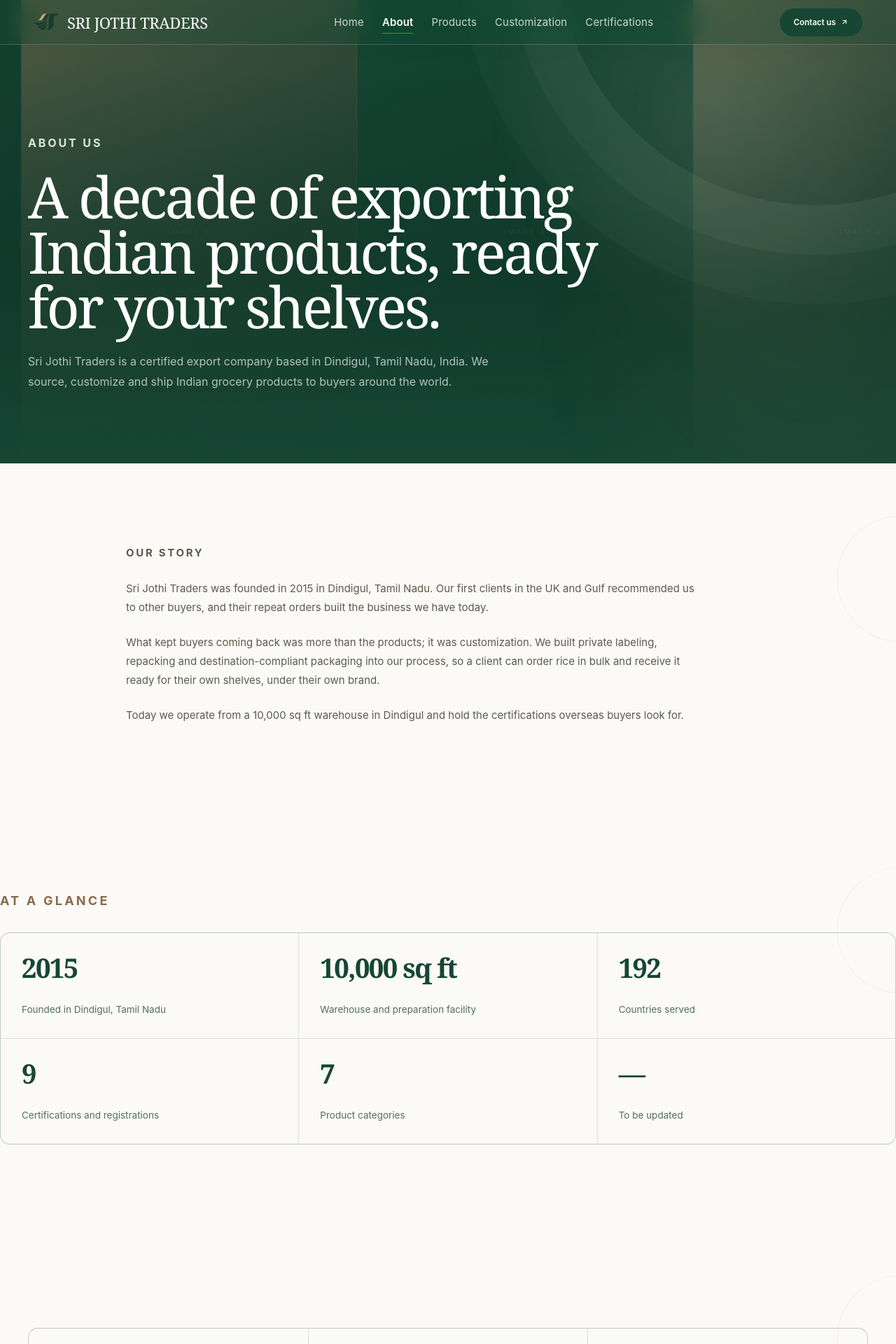
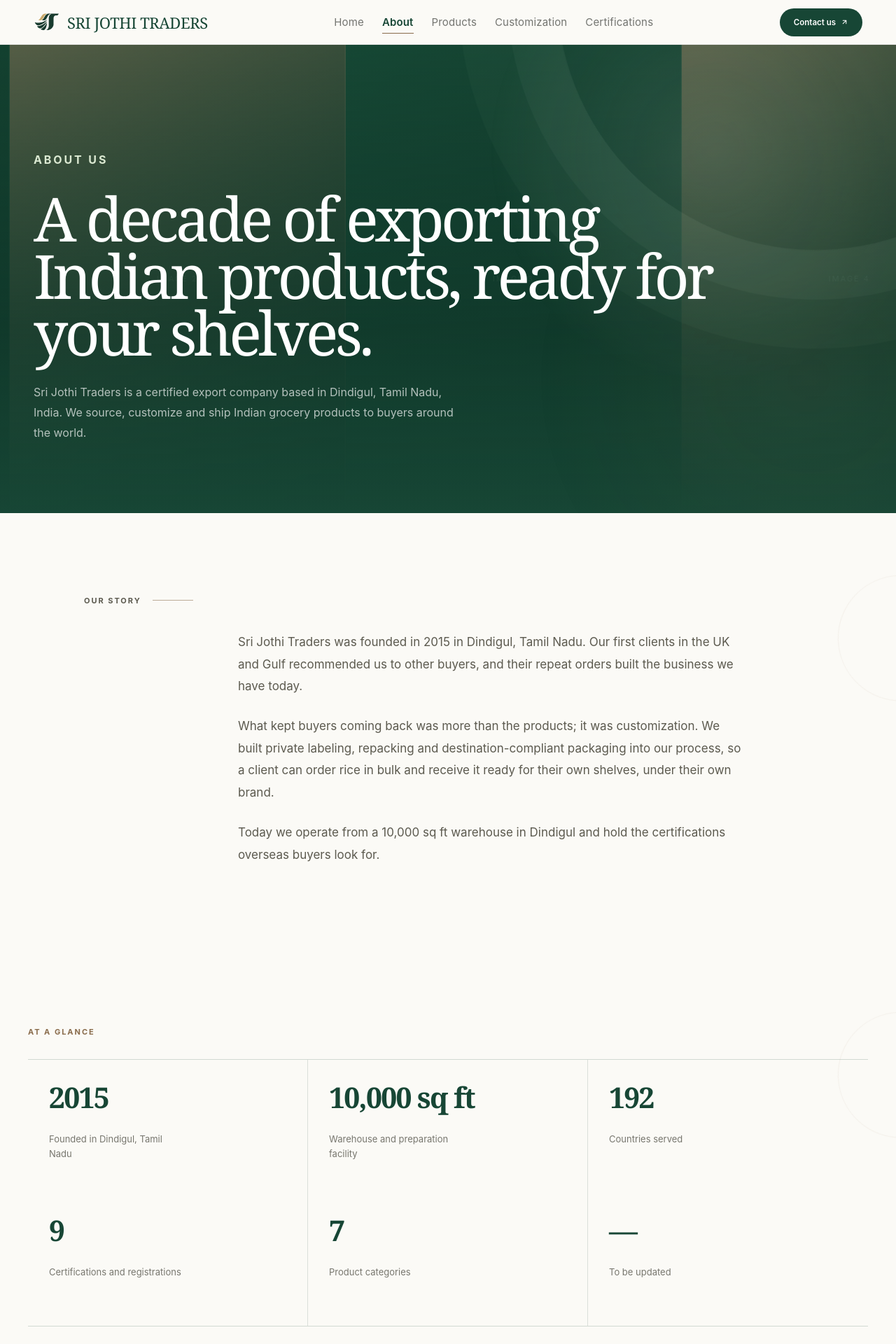
Before and after one commit to Lokesh-5618/sri-jothi-site, a React (Vite) app: page /about in a window 1280 px wide. Shown: the top 1920 px of the page at 70% size. Built offline with nearby package versions, Linux system fonts and the light colour scheme.

Commit message:
Update index.css

```diff
--- a/src/index.css
+++ b/src/index.css
@@ -214,9 +214,7 @@
 /* ---------- nav ---------- */
 /* ---------- nav ---------- */
 .nav {
-  position: absolute;
-  top: 0;
-  left: 0;
+  position: relative;
   z-index: 200;
   width: 100%;
   height: 64px;
@@ -224,18 +222,15 @@
   display: flex;
   align-items: center;
   justify-content: space-between;
-  /* translucent warm tint so the image beneath remains visible */
-  background: rgba(23, 70, 53, .30);
-  backdrop-filter: blur(18px) saturate(120%);
-  -webkit-backdrop-filter: blur(18px) saturate(120%);
-  border-bottom: 1px solid rgba(255, 255, 255, .18);
-  box-shadow: 0 4px 24px rgba(16, 56, 42, .06);
+  background: rgba(251, 250, 246, .92);
+  backdrop-filter: blur(16px);
+  border-bottom: 1px solid rgba(32, 35, 31, .09);
   isolation: isolate;
 }
 .logo {
   font: 22px var(--serif);
   letter-spacing: -.02em;
-  color: #fff;
+  color: var(--green);
   flex-shrink: 0;
   display: flex;
   align-items: center;
@@ -256,8 +251,7 @@
 }
 .navlinks { display: flex; gap: 26px; font-size: 15px; align-items: center; }
 .navlinks a {
-  color: rgba(255, 255, 255, .78);
-  opacity: 1;
+  opacity: .62;
   transition: opacity .25s;
   position: relative;
   padding: 4px 0;
@@ -271,9 +265,9 @@
   background: var(--brown);
   transition: width .3s var(--ease);
 }
-.navlinks a:hover { opacity: 1; color: #fff; }
+.navlinks a:hover { opacity: 1; }
 .navlinks a:hover:after, .navlinks a.active:after { width: 100%; }
-.navlinks a.active { opacity: 1; color: #fff; font-weight: 600; }
+.navlinks a.active { opacity: 1; color: var(--green); font-weight: 600; }
 .navcta {
   background: var(--green);
   color: #fff;
@@ -309,7 +303,7 @@
   padding: 6px;
   flex-shrink: 0;
 }
-.hamburger span { display: block; width: 22px; height: 2px; background: #fff; border-radius: 2px; transition: transform .3s var(--ease), opacity .2s; }
+.hamburger span { display: block; width: 22px; height: 2px; background: var(--green); border-radius: 2px; transition: transform .3s var(--ease), opacity .2s; }
 .hamburger.open span:nth-child(1) { transform: translateY(7px) rotate(45deg); }
 .hamburger.open span:nth-child(2) { opacity: 0; }
 .hamburger.open span:nth-child(3) { transform: translateY(-7px) rotate(-45deg); }
@@ -805,7 +799,6 @@
   .wrap { width: calc(100% - 36px); }
   section { padding: 60px 0; }
   .nav { height: 54px; padding: 0 16px; }
-  .hero { min-height: 100svh; padding: 92px 0 55px; }
   .logo { font-size: 18px; }
   .navcta { padding: 8px 14px; font-size: 10px; min-height: 36px; }
   .mobile-drawer { padding: 0 28px; gap: 22px; }
@@ -823,7 +816,6 @@
 @media (max-width: 390px) {
   .wrap { width: calc(100% - 28px); }
   .nav { padding: 0 12px; }
-  .hero { padding-top: 84px; }
   .logo { font-size: 16px; }
   .page-hero h1 { font-size: clamp(30px, 8.5vw, 44px); }
   .display { font-size: clamp(28px, 8vw, 42px); }
@@ -846,11 +838,11 @@
 
 /* hero */
 .hero {
-  min-height: 100svh;
+  min-height: calc(100svh - 64px);
   background: var(--cream);
   position: relative;
   overflow: hidden;
-  padding: clamp(120px, 11vw, 150px) 0 56px;
+  padding: clamp(72px, 7.5vw, 100px) 0 56px;
   display: flex;
   align-items: flex-start;
 }
@@ -1206,7 +1198,7 @@
 /* ===== Homepage responsive ===== */
 @media (max-width: 1050px) {
   .hero-grid { grid-template-columns: 1fr; }
-  .hero { padding: 120px 0 55px; align-items: flex-start; }
+  .hero { padding: 90px 0 55px; align-items: flex-start; }
   .hero-copy { max-width: 720px; }
   .hero-visual { min-height: 470px; margin-top: -10px; }
   .hero-transport { width: 520px; right: -90px; top: 40%; }
@@ -4073,3 +4065,463 @@
     margin-top: 42px;
   }
 }
+/* ============================================================
+   SRI JOTHI TRADERS — ABOUT PAGE EDITORIAL REDESIGN
+   Overrides the older About-page rules without affecting other pages.
+   ============================================================ */
+
+/* About hero: stronger editorial hierarchy */
+.page-hero {
+  min-height: min(680px, 72vh);
+  padding: 150px 0 100px;
+}
+
+.page-hero .wrap {
+  width: min(var(--max-w), calc(100% - 96px));
+}
+
+.page-hero .eyebrow {
+  margin-bottom: 28px;
+}
+
+.page-hero h1 {
+  max-width: 980px;
+  font-size: clamp(52px, 6.8vw, 92px);
+  line-height: .94;
+  letter-spacing: -.055em;
+}
+
+.page-hero .wrap > p.reveal:last-child {
+  max-width: 610px;
+  margin-top: 30px;
+  font-size: 16px;
+  line-height: 1.8;
+}
+
+/* Give About sections a consistent editorial rhythm */
+.page-hero + section,
+.page-hero ~ section {
+  scroll-margin-top: 20px;
+}
+
+/* Story sections */
+.story {
+  width: min(100%, 1040px);
+  max-width: 1040px;
+  margin: 0 auto;
+}
+
+.story .eyebrow {
+  margin-bottom: 34px;
+}
+
+.story > p {
+  max-width: 720px;
+  margin-left: 220px;
+  font-size: 17px;
+  line-height: 1.85;
+  color: var(--ink-soft);
+}
+
+.story > p + p {
+  margin-top: 26px;
+}
+
+.story > h2 {
+  max-width: 760px;
+  margin-left: 220px;
+  margin-bottom: 30px;
+  font-size: clamp(40px, 5vw, 68px);
+  line-height: .98;
+  color: var(--green);
+}
+
+.story > .eyebrow {
+  position: relative;
+  margin-left: 0;
+  font-size: 11px;
+  letter-spacing: .18em;
+}
+
+.story > .eyebrow::after {
+  content: '';
+  display: inline-block;
+  width: 58px;
+  height: 1px;
+  margin: 0 0 4px 16px;
+  background: var(--brown);
+  opacity: .55;
+}
+
+/* At a glance */
+.facts {
+  width: min(100%, var(--max-w));
+  margin: 0 auto;
+}
+
+.facts > .eyebrow {
+  margin-bottom: 30px;
+  font-size: 11px;
+  letter-spacing: .18em;
+}
+
+.facts-grid {
+  grid-template-columns: repeat(3, minmax(0, 1fr));
+  gap: 0;
+  margin-top: 0;
+  background: transparent;
+  border: 0;
+  border-top: 1px solid rgba(23,70,53,.18);
+  border-bottom: 1px solid rgba(23,70,53,.18);
+  border-radius: 0;
+}
+
+.fact {
+  min-height: 190px;
+  padding: 34px 30px 36px;
+  background: transparent;
+  border-right: 1px solid rgba(23,70,53,.14);
+  border-radius: 0;
+  justify-content: flex-start;
+  gap: 24px;
+}
+
+.fact:nth-child(3n) {
+  border-right: 0;
+}
+
+.fact:hover {
+  transform: none;
+  box-shadow: none;
+  background: rgba(219,233,210,.28);
+}
+
+.fact b {
+  font-size: clamp(28px, 3.2vw, 44px);
+  line-height: .95;
+  color: var(--green);
+}
+
+.fact span {
+  max-width: 24ch;
+  font-size: 13px;
+  line-height: 1.65;
+  color: var(--muted);
+}
+
+/* Mission / Vision / Values: use the existing generic section structure */
+.mission-values,
+.about-values {
+  padding-top: 0;
+}
+
+/* The third section after facts is mission/vision/values in this About JSX */
+.facts + section .facts-grid {
+  grid-template-columns: repeat(3, minmax(0, 1fr));
+  border-top: 1px solid rgba(23,70,53,.18);
+  border-bottom: 1px solid rgba(23,70,53,.18);
+}
+
+.facts + section .fact {
+  min-height: 220px;
+  padding: 38px 34px;
+}
+
+.facts + section .fact b {
+  font-family: var(--sans);
+  font-size: 11px;
+  font-weight: 700;
+  text-transform: uppercase;
+  letter-spacing: .16em;
+  color: var(--brown);
+}
+
+.facts + section .fact span {
+  max-width: 34ch;
+  font-family: var(--serif);
+  font-size: clamp(20px, 2vw, 25px);
+  line-height: 1.3;
+  color: var(--green);
+}
+
+/* Quality: cream editorial band */
+.facts + section + section {
+  background: var(--cream);
+}
+
+/* Team */
+.team {
+  background: var(--paper);
+  padding-top: clamp(100px, 11vw, 160px);
+}
+
+.team > .wrap {
+  width: min(var(--max-w), calc(100% - 64px));
+}
+
+.team > .wrap > .eyebrow {
+  margin-bottom: 22px;
+  font-size: 11px;
+  letter-spacing: .18em;
+}
+
+.team > .wrap > h2 {
+  max-width: 720px !important;
+  margin-bottom: 58px !important;
+  font-size: clamp(46px, 5.8vw, 76px);
+  line-height: .94;
+}
+
+.team-grid {
+  grid-template-columns: repeat(3, minmax(0, 1fr));
+  gap: 18px;
+}
+
+.team-card {
+  padding: 0 0 30px;
+  background: transparent;
+  border: 0;
+  border-radius: 0;
+  text-align: left;
+  box-shadow: none;
+}
+
+.team-card:hover {
+  transform: none;
+  box-shadow: none;
+}
+
+.team-avatar {
+  width: 100%;
+  aspect-ratio: 4 / 4.7;
+  margin: 0 0 24px;
+  border: 0;
+  border-radius: 4px;
+  background: linear-gradient(145deg, var(--lime), #e7dfd4);
+}
+
+.team-avatar::after {
+  width: 120px;
+  height: 120px;
+  border-color: rgba(137,107,75,.22);
+}
+
+.team-card h3 {
+  margin: 0;
+  font-size: 24px;
+  color: var(--green);
+}
+
+.team-card > span {
+  margin-top: 7px;
+  font-size: 10px;
+  letter-spacing: .12em;
+}
+
+.team-card > p {
+  max-width: 34ch;
+  margin-top: 14px;
+  font-size: 13px;
+  line-height: 1.7;
+  color: var(--muted);
+}
+
+/* Journey section */
+.team + section .story > p strong {
+  display: inline-block;
+  min-width: 150px;
+  color: var(--green);
+  font-family: var(--sans);
+  font-size: 11px;
+  text-transform: uppercase;
+  letter-spacing: .1em;
+}
+
+/* Destination / mission section */
+.mission {
+  padding: clamp(90px, 10vw, 140px) 0;
+  background: var(--green);
+  color: #fff;
+}
+
+.mission .wrap {
+  width: min(var(--max-w), calc(100% - 64px));
+}
+
+.mission h2 {
+  max-width: 800px;
+  font-size: clamp(52px, 7vw, 92px);
+  line-height: .9;
+  color: #fff;
+}
+
+.mission p {
+  max-width: 650px;
+  margin-top: 30px;
+  font-size: 16px;
+  line-height: 1.8;
+  color: rgba(255,255,255,.66);
+}
+
+.mission::after {
+  width: 600px;
+  height: 600px;
+  right: -300px;
+  top: -260px;
+  border-color: rgba(219,233,210,.10);
+}
+
+/* Closing CTA */
+.callout {
+  background: var(--cream);
+  padding: clamp(90px, 10vw, 150px) 0;
+}
+
+.callout .wrap {
+  width: min(100%, var(--max-w));
+  max-width: var(--max-w);
+}
+
+.callout h2 {
+  max-width: 850px;
+  font-size: clamp(50px, 7vw, 92px);
+  line-height: .92;
+  color: var(--green);
+}
+
+.cta-group {
+  margin-top: 42px;
+  display: flex;
+  flex-wrap: wrap;
+  gap: 12px;
+}
+
+.callout .btn {
+  min-height: 48px;
+}
+
+/* About page responsive */
+@media (max-width: 1000px) {
+  .page-hero .wrap,
+  .team > .wrap,
+  .mission .wrap,
+  .callout .wrap {
+    width: min(100% - 48px, 860px);
+  }
+
+  .story {
+    width: min(100% - 48px, 860px);
+  }
+
+  .story > p,
+  .story > h2 {
+    margin-left: 120px;
+  }
+
+  .facts-grid,
+  .facts + section .facts-grid,
+  .team-grid {
+    grid-template-columns: repeat(2, minmax(0, 1fr));
+  }
+
+  .fact:nth-child(3n) {
+    border-right: 1px solid rgba(23,70,53,.14);
+  }
+
+  .fact:nth-child(2n) {
+    border-right: 0;
+  }
+}
+
+@media (max-width: 768px) {
+  .page-hero {
+    min-height: 560px;
+    padding: 125px 0 70px;
+  }
+
+  .page-hero .wrap,
+  .team > .wrap,
+  .mission .wrap,
+  .callout .wrap,
+  .story {
+    width: calc(100% - 44px);
+  }
+
+  .page-hero h1 {
+    font-size: clamp(44px, 11vw, 66px);
+  }
+
+  .page-hero .wrap > p.reveal:last-child {
+    font-size: 14px;
+  }
+
+  .story > p,
+  .story > h2 {
+    margin-left: 0;
+  }
+
+  .story > p {
+    font-size: 15px;
+  }
+
+  .facts-grid,
+  .facts + section .facts-grid,
+  .team-grid {
+    grid-template-columns: 1fr;
+  }
+
+  .fact,
+  .facts + section .fact {
+    min-height: 0;
+    padding: 28px 24px;
+    border-right: 0;
+    border-bottom: 1px solid rgba(23,70,53,.14);
+  }
+
+  .fact:last-child {
+    border-bottom: 0;
+  }
+
+  .team > .wrap > h2 {
+    margin-bottom: 38px !important;
+  }
+
+  .team-card {
+    padding-bottom: 36px;
+  }
+
+  .team-avatar {
+    aspect-ratio: 16 / 11;
+  }
+
+  .mission h2,
+  .callout h2 {
+    font-size: clamp(44px, 12vw, 64px);
+  }
+}
+
+@media (max-width: 640px) {
+  .page-hero {
+    min-height: 520px;
+  }
+
+  .page-hero .wrap,
+  .team > .wrap,
+  .mission .wrap,
+  .callout .wrap,
+  .story {
+    width: calc(100% - 36px);
+  }
+
+  .story > .eyebrow::after {
+    width: 36px;
+  }
+
+  .callout .cta-group {
+    flex-direction: column;
+  }
+
+  .callout .cta-group .btn {
+    width: 100%;
+  }
+}
```
